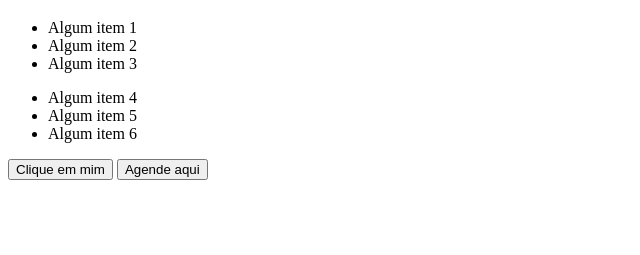
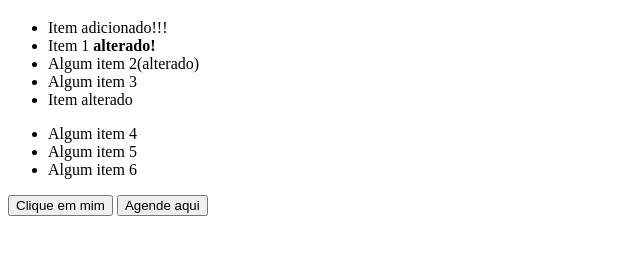
Before and after one commit to hebertesteves/estudos-javascript, a plain HTML site: page B7Web/dom/index.html in a window 1280 px wide. Both pictures are taken after a click on the button "Clique em mim". Shown: the part 61-316 px from the top of the page, without its empty margins (0-640 px from the left). Drawn offline with Linux system fonts and the light colour scheme.

Commit message:
Adicionando Aula 4, 5 e 6 do Modulo 3 de DOM

```diff
--- a/B7Web/dom/index.html
+++ b/B7Web/dom/index.html
@@ -24,7 +24,7 @@
         </ul>
      </div>
 
-    <button class="botao">Clique em mim</button>
+    <button class="botao" onclick="clicou()">Clique em mim</button>
     <button id="btn">Agende aqui</button>
 
 <script src="script.js"></script>
--- a/B7Web/dom/script.js
+++ b/B7Web/dom/script.js
@@ -1,5 +1,32 @@
-let t1 = document.getElementsByTagName('h1')[0];
-let txt = document.getElementById('teste');
-let btn = document.getElementsByClassName('botao')[0];
-let lista1 = document.querySelectorAll('#teste ul li');
-let btn1 = document.querySelector('btn');
+/* Selecionando Elementos:
+
+document.getElementsByTagName('h1')[0];
+document.getElementById('teste');
+document.getElementsByClassName('botao')[0];
+document.querySelectorAll('#teste ul li');
+document.querySelector('btn');
+
+*/
+
+/* Adicionar Evento via JavaScript
+let botao = document.querySelector('.botao');
+botao.addEventListener('click', () => {
+    clicou();
+});
+*/
+
+function clicou() {
+    const teste = document.querySelector('#teste');
+    const ul = teste.querySelector('ul');
+
+    ul.children[0].innerHTML = 'Item 1 <strong>alterado!</strong>';
+
+    ul.children[1].append("(alterado)");
+
+    ul.innerHTML += "<li> Item alterado</li>";
+
+    let newLi = document.createElement("li");
+    newLi.innerText = 'Item adicionado!!!';
+    ul.appendChild(newLi);
+    ul.prepend(newLi);
+}
```
